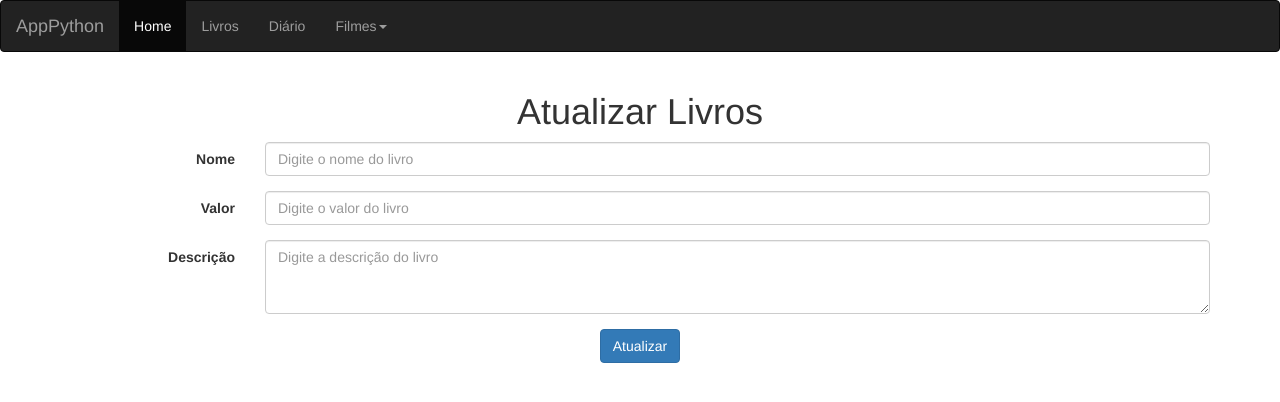
After one commit to StyvenNoronha/Avalia--oFilme, a Flask app: template core/templates/atualizaLivro.html in a window 1280 px wide. The commit adds this page. Shown: the top 402 px of the page. Run offline with Flask 3, Linux system fonts and the light colour scheme; the template is opened without the code that fills it, so the values that code supplies are empty; some libraries are stand-ins or nearby versions.

Commit message:
Atualizando os Dados

```diff
--- a/core/routes.py
+++ b/core/routes.py
@@ -47,3 +47,22 @@ def cadastro_livros():
         return redirect(url_for('list_books'))
 
     return render_template("cadastroLivros.html")
+
+
+
+@app.route('/atualiza_livro/<int:id>', methods=["GET","POST"])
+def atualiza_livro(id):
+    livroDb = Livro.query.filter_by(id=id).first()
+    if request.method == 'POST':
+        nome = request.form['nome']
+        descricao = request.form['descricao']
+        valor = request.form['valor']
+
+        Livro.query.filter_by(id=id).update({
+            "nome":nome,
+            "valor":valor,
+            "descricao": descricao
+        })
+        db.session.commit()
+        return redirect(url_for('list_books'))
+    return render_template("atualizaLivro.html", livro=livroDb)
--- /dev/null
+++ b/core/templates/atualizaLivro.html
@@ -0,0 +1,31 @@
+{%extends 'base.html' %}
+{%block conteudo%}
+<div class="container">
+    <h1 class="text-center">Atualizar Livros</h1>
+    <form class="form-horizontal" action="{{url_for('atualiza_livro', id=livro.id)}}" method="POST">
+        <div class="form-group">
+            <label class="col-sm-2 control-label" for="nome">Nome</label>
+            <div class="col-sm-10">
+                <input type="text" class="form-control" id="nome" name="nome" value="{{livro.nome}}" placeholder="Digite o nome do livro" required>
+            </div>
+        </div>
+        <div class="form-group">
+            <label class="col-sm-2 control-label" for="nome">Valor</label>
+            <div class="col-sm-10">
+                <input type="text" class="form-control" id="valor" name="valor" value="{{livro.valor}}" placeholder="Digite o valor do livro" required>
+            </div>
+        </div>
+        <div class="form-group">
+            <label class="col-sm-2 control-label" for="descricao">Descrição</label>
+            <div class="col-sm-10">
+                <textarea class="form-control" id="descricao" name="descricao"  placeholder="Digite a descrição do livro" rows="3" required>{{livro.descricao}}</textarea>
+            </div>
+        </div>
+        <div class="form-group text-center">
+            <div class="col-sm-12">
+                <button type="submit" class="btn btn-primary">Atualizar</button>
+            </div>
+        </div>
+    </form>
+</div>
+{%endblock%}
--- a/core/templates/livros.html
+++ b/core/templates/livros.html
@@ -11,6 +11,7 @@
         <th>Nome</th>
         <th>Descrição</th>
         <th>Valor</th>
+        <th>Ação</th>
       </tr>
     </thead>
     <tbody>
@@ -20,6 +21,9 @@
         <td>{{ l.nome }}</td>
         <td>{{ l.descricao }}</td>
         <td>{{ l.valor }}</td>
+        <td>
+          <a href="atualiza_livro/{{l.id}}" class="btn btn-primary">Editar</a>
+        </td>
       </tr>
       {% endfor %}
     </tbody>
```
